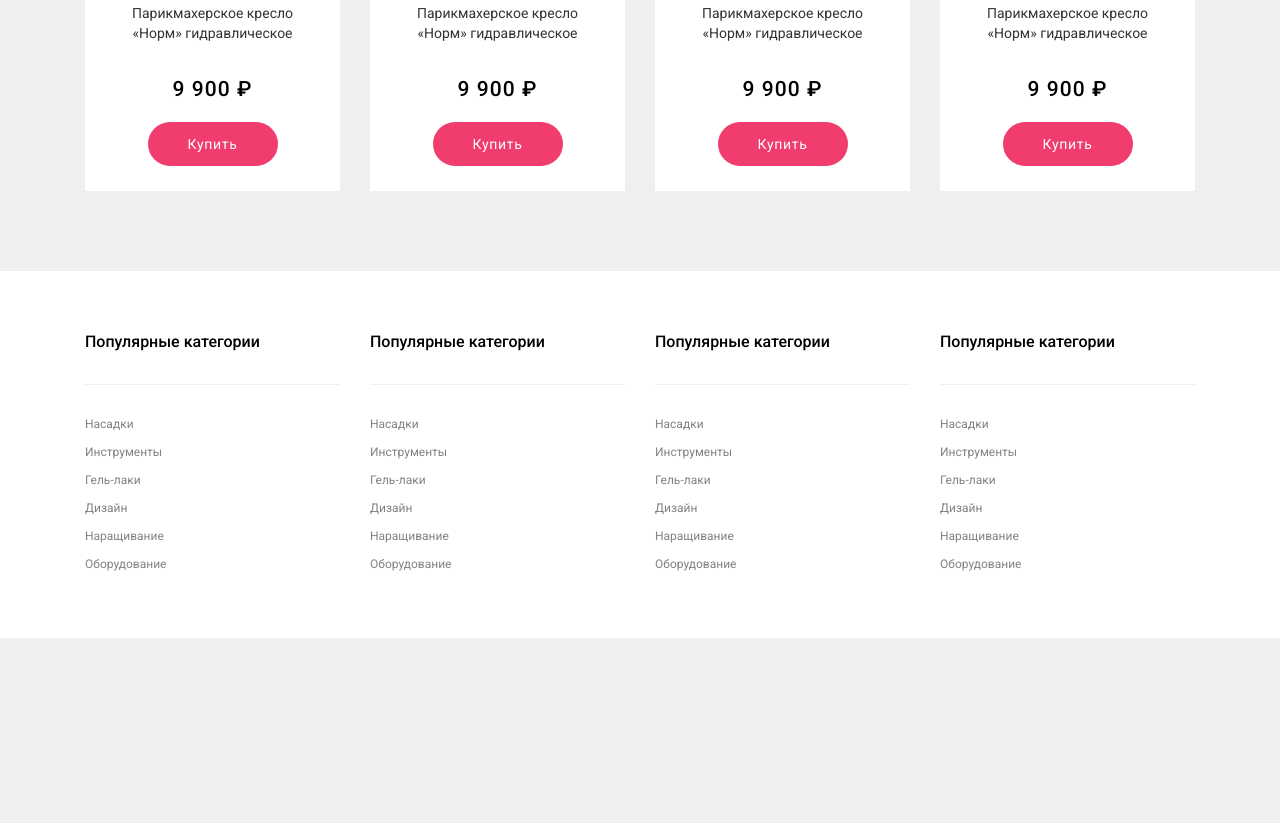
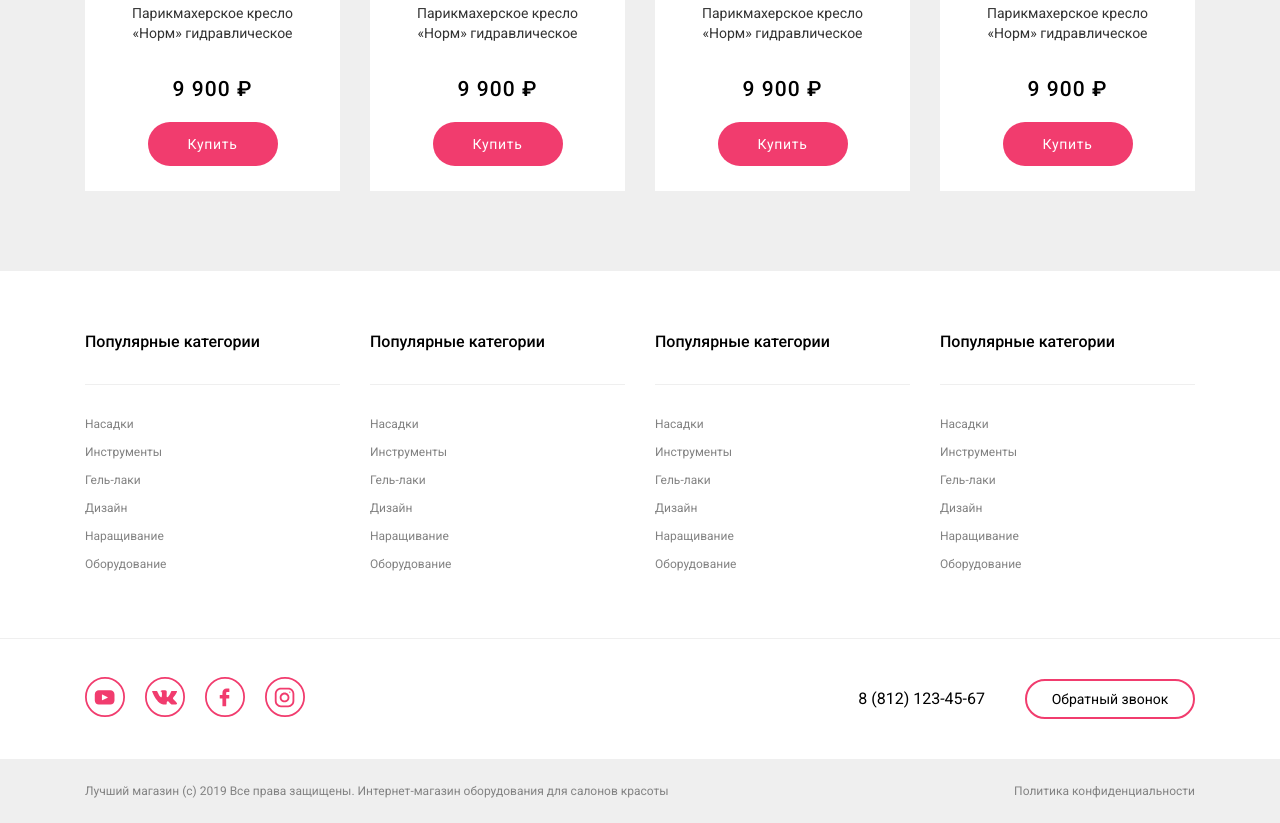
Before and after one commit to Jenajin/Hillel__Beauty-Site, a plain HTML site: page index.html in a window 1280 px wide. Shown: the part 2540-3363 px from the top of the page. Before the commit the page ends 3179 px from the top, so only its background shows below. Drawn offline with Linux system fonts and the light colour scheme.

Commit message:
finished

```diff
--- /dev/null
+++ b/assets/scss/_footer-navbar.scss
@@ -0,0 +1,33 @@
+@use "presets" as *;
+
+.footer-navbar {
+    background-color: $secondaru-color;
+}
+
+.footer-navbar__container {
+    display: flex;
+    flex-direction: row;
+    justify-content: space-between;
+    padding: 20px 0;
+    min-height: 120px;
+    align-items: center;
+    gap: 10px 30px;
+
+    @media (max-width: 768px) {
+        flex-direction: column;
+    }
+}
+
+.footer-navbar__list {
+    list-style: none;
+    margin: 0;
+    padding: 0;
+    display: flex;
+    flex-direction: row;
+    gap: 10px 20px;
+}
+
+.footer-navbar__image {
+    width: 40px;
+    height: 40px;
+}
--- /dev/null
+++ b/assets/scss/_footer-rules.scss
@@ -0,0 +1,18 @@
+@use "presets" as *;
+
+.footer-rules {
+    padding: 25px 0;
+    font-size: 12px;
+    line-height: 14px;
+    color: $basement-color;
+}
+
+.footer-rules__text {
+    display: flex;
+    gap: 10px 30px;
+    justify-content: space-between;
+
+    @media (max-width: 576px) {
+        flex-direction: column;
+    }
+}
--- a/assets/scss/_popular-categories.scss
+++ b/assets/scss/_popular-categories.scss
@@ -41,5 +41,5 @@
 .popular-categories__link {
     font-size: 12px;
     line-height: 28px;
-    color: #828282;
+    color: $basement-color;
 }
--- a/assets/scss/presets/_variables.scss
+++ b/assets/scss/presets/_variables.scss
@@ -2,3 +2,4 @@ $primaru-color: #efefef;
 $secondaru-color: #ffffff;
 $hero-color: #f13c6e;
 $primary-txt-color: #333333;
+$basement-color: #828282;
--- a/assets/scss/style.scss
+++ b/assets/scss/style.scss
@@ -6,3 +6,5 @@
 @use "cards";
 @use "impuls";
 @use "popular-categories";
+@use "footer-navbar";
+@use "footer-rules";
--- a/index.html
+++ b/index.html
@@ -424,19 +424,54 @@
         </section>
 
 
+        <section class="footer-navbar">
+            <div class="container">
+                <div class="footer-navbar__container">
+
+                    <ul class="footer-navbar__list">
+                        <li class="footer-navbar__item">
+                            <a class="footer-navbar__link" href="">
+                                <img class="footer-navbar__image" src="images/youtube.svg" alt="">
+                            </a>
+                        </li>
+                        <li class="footer-navbar__item">
+                            <a class="footer-navbar__link" href="">
+                                <img class="footer-navbar__image" src="images/vk.svg" alt="">
+                            </a>
+                        </li>
+                        <li class="footer-navbar__item">
+                            <a class="footer-navbar__link" href="">
+                                <img class="footer-navbar__image" src="images/facebook.svg" alt="">
+                            </a>
+                        </li>
+                        <li class="footer-navbar__item">
+                            <a class="footer-navbar__link" href="">
+                                <img class="footer-navbar__image" src="images/instagram.svg" alt="">
+                            </a>
+                        </li>
+                    </ul>
+
+                    <div class="feedback">
+                        <a class="feedback__telephone" href="">8 (812) 123-45-67</a>
+                        <button class="feedback__button">Обратный звонок</button>
+                    </div>
+
+                </div>
+            </div>
+        </section>
+
+        <section class="footer-rules">
+            <div class="container">
+                <div class="footer-rules__text">
+                    <div class="footer-rules__copyrite">Лучший магазин (с) 2019 Все права защищены. Интернет-магазин
+                        оборудования для салонов красоты</div>
+                    <a class="footer-rules__policy-link" href="">Политика
+                        конфиденциальности</a>
+                </div>
+            </div>
+        </section>
 
     </footer>
-
-
-
-
-
-
-
-
-
-
-
 
 </body>
 
```
Also changed, not shown: assets/css/style.css.
